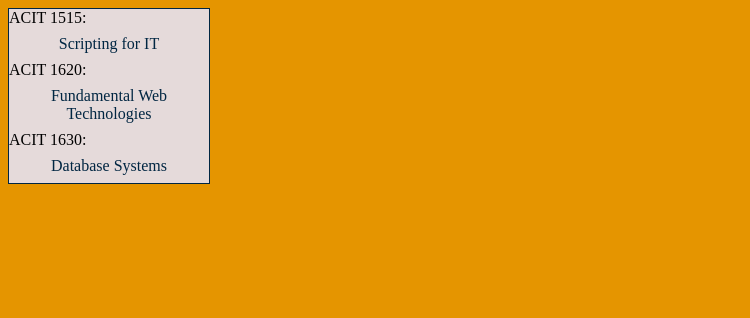
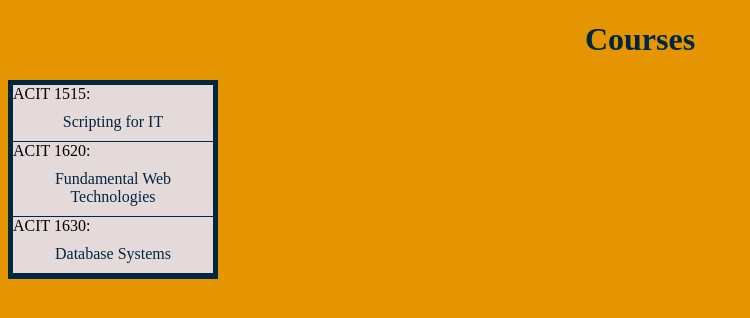
Before and after one commit to sumeetminhas/personal_website, a plain HTML site: page pages/courses.html in a window 1280 px wide. Shown: the whole page, without its empty margins (0-750 px from the left). Drawn offline with Linux system fonts and the light colour scheme.

Commit message:
added headings for each page and made borders around all list items

```diff
--- a/css/style.css
+++ b/css/styles.css
@@ -3,6 +3,7 @@ body {
 }
 
 h1 {
+    text-align: center;
     color: #002642;
 }
 
@@ -12,15 +13,16 @@ nav {
     margin: 0;
     padding: 0;
     width: 200px;
-    border: 1px solid #002642;
+    border: 5px solid #002642;
 }
 
 li a {
     display: block;
     text-align: center;
     color: #002642;
-    padding: 8px 16px;
+    padding: 10px 16px;
     text-decoration: none;
+    border-bottom: 1px solid #002642;
 }
 
 li a:hover {
--- a/pages/courses.html
+++ b/pages/courses.html
@@ -4,10 +4,11 @@
     <meta charset="UTF-8">
     <meta http-equiv="X-UA-Compatible" content="IE=edge">
     <meta name="viewport" content="width=device-width, initial-scale=1.0">
-    <link href="../css/style.css" rel="stylesheet" />
+    <link href="../css/styles.css" rel="stylesheet" />
     <title>Personal Website</title>
 </head>
 <body>
+    <h1>Courses</h1>
     <nav>
         <li> ACIT 1515: <a href= "https://www.bcit.ca/outlines/20213048461/"> Scripting for IT</a> </li>
         <li> ACIT 1620: <a href= "https://www.bcit.ca/outlines/20213048467/">Fundamental Web Technologies</a> </li>
```
Also changed, not shown: index.html (+2 -1 lines), pages/about.html (+1 -1 lines), 1 other file.
